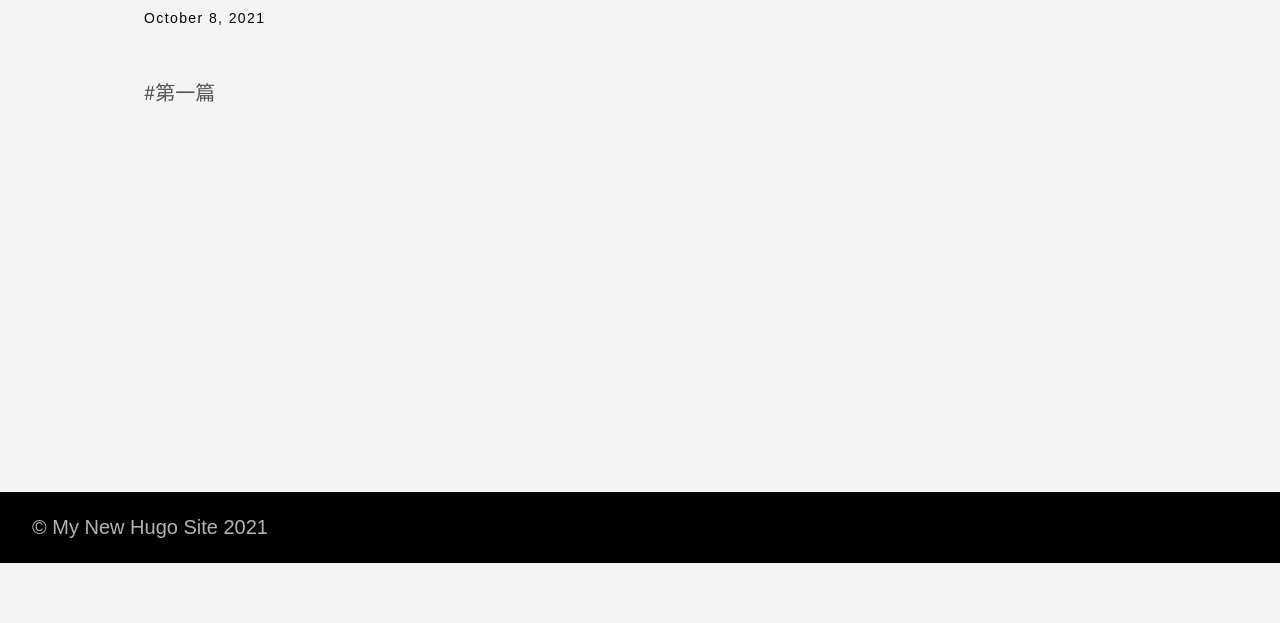
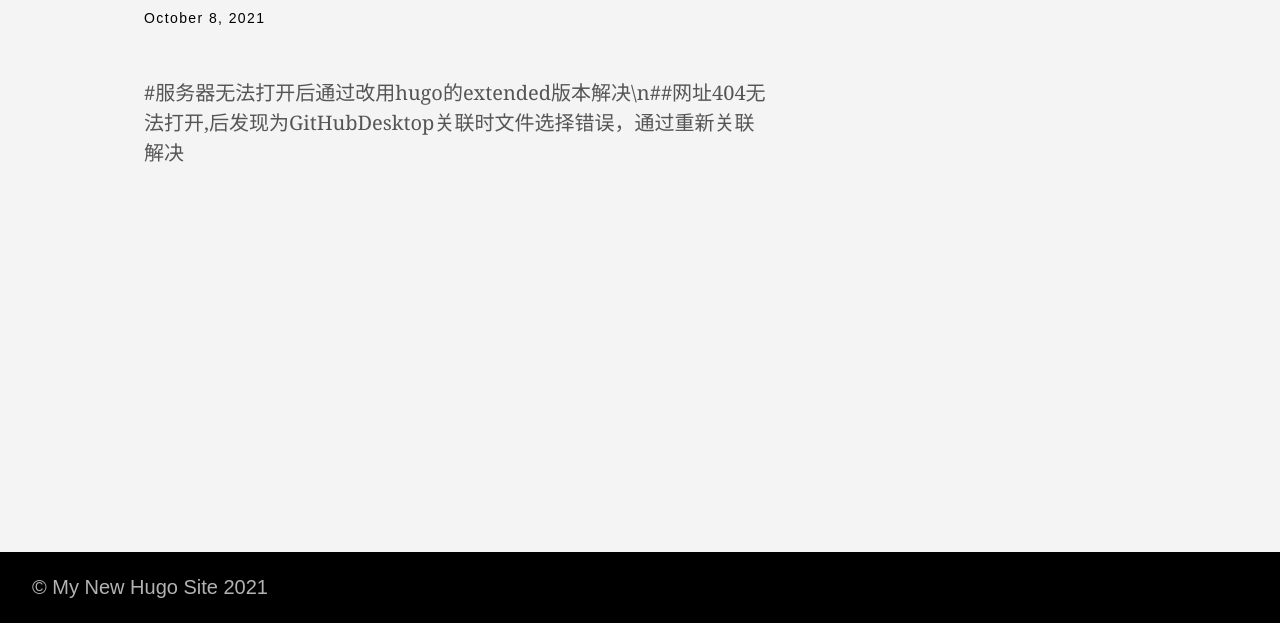
Before and after one commit to BuZhinan/BuZhinan.github.io, a plain HTML site: page posts/my-first-post/index.html in a window 1280 px wide. Shown: the part 260-883 px from the top of the page. Before the commit the page ends 823 px from the top, so only its background shows below. Drawn offline with Linux system fonts and the light colour scheme.

Commit message:
Update index.html

```diff
--- a/posts/my-first-post/index.html
+++ b/posts/my-first-post/index.html
@@ -6,7 +6,7 @@
 
     <title>My First Post | My New Hugo Site</title>
     <meta name="viewport" content="width=device-width,minimum-scale=1">
-    <meta name="description" content="#第一篇">
+    <meta name="description" content="#服务器无法打开后通过改用hugo的extended版本解决\n##网址404无法打开,后发现为GitHubDesktop关联时文件选择错误，通过重新关联解决">
     <meta name="generator" content="Hugo 0.88.1" />
 
 
@@ -27,19 +27,19 @@
 
 
     <meta property="og:title" content="My First Post" />
-<meta property="og:description" content="#第一篇" />
+<meta property="og:description" content="#服务器无法打开后通过改用hugo的extended版本解决\n##网址404无法打开,后发现为GitHubDesktop关联时文件选择错误，通过重新关联解决" />
 <meta property="og:type" content="article" />
 <meta property="og:url" content="http://example.org/posts/my-first-post/" /><meta property="article:section" content="posts" />
 <meta property="article:published_time" content="2021-10-08T16:10:50+08:00" />
 <meta property="article:modified_time" content="2021-10-08T16:10:50+08:00" />
 
 <meta itemprop="name" content="My First Post">
-<meta itemprop="description" content="#第一篇"><meta itemprop="datePublished" content="2021-10-08T16:10:50+08:00" />
+<meta itemprop="description" content="#服务器无法打开后通过改用hugo的extended版本解决\n##网址404无法打开,后发现为GitHubDesktop关联时文件选择错误，通过重新关联解决"><meta itemprop="datePublished" content="2021-10-08T16:10:50+08:00" />
 <meta itemprop="dateModified" content="2021-10-08T16:10:50+08:00" />
 <meta itemprop="wordCount" content="1">
 <meta itemprop="keywords" content="" /><meta name="twitter:card" content="summary"/>
 <meta name="twitter:title" content="My First Post"/>
-<meta name="twitter:description" content="#第一篇"/>
+<meta name="twitter:description" content="##服务器无法打开后通过改用hugo的extended版本解决\n##网址404无法打开,后发现为GitHubDesktop关联时文件选择错误，通过重新关联解决"/>
 
 
   </head>
@@ -135,7 +135,7 @@
 
 
     </header>
-    <div class="nested-copy-line-height lh-copy serif f4 nested-links nested-img mid-gray pr4-l w-two-thirds-l"><p>#第一篇</p>
+    <div class="nested-copy-line-height lh-copy serif f4 nested-links nested-img mid-gray pr4-l w-two-thirds-l"><p>#服务器无法打开后通过改用hugo的extended版本解决\n##网址404无法打开,后发现为GitHubDesktop关联时文件选择错误，通过重新关联解决</p>
 <ul class="pa0">
 
 </ul>
```
